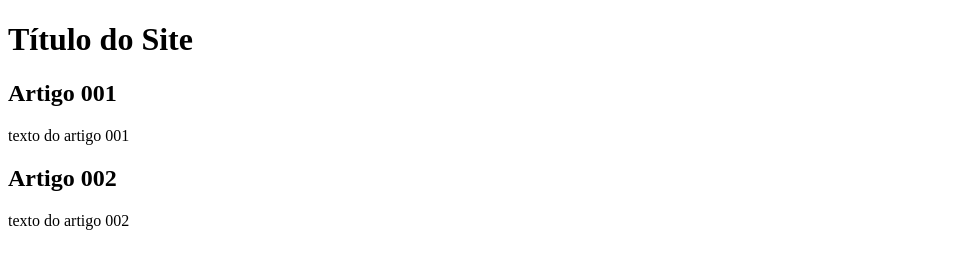
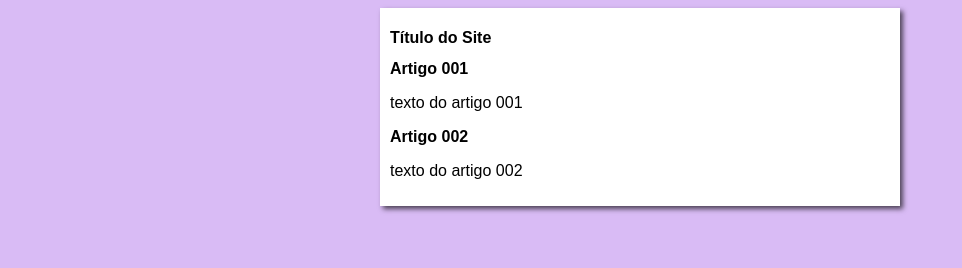
Before and after one commit to BiancoLorencini/projeto-site, a plain HTML site: page index.html in a window 1280 px wide. Shown: the whole page, without its empty margins (0-962 px from the left). Drawn offline with Linux system fonts and the light colour scheme.

Commit message:
Adicionado o CSS

```diff
--- a/index.html
+++ b/index.html
@@ -5,6 +5,7 @@
     <meta http-equiv="X-UA-Compatible" content="IE=edge">
     <meta name="viewport" content="width=device-width, initial-scale=1.0">
     <title>sobre Branch</title>
+    <link rel="stylesheet" href="style.css">
 </head>
 <body>
     <main>
--- /dev/null
+++ b/style.css
@@ -0,0 +1,16 @@
+* {
+    font-family: Arial, Helvetica, sans-serif;
+    font-size: 16px;
+}
+
+body {
+    background-color: rgb(217, 187, 245);
+}
+
+main {
+    background-color: white;
+    width: 500px;
+    margin: auto;
+    padding: 10px;
+    box-shadow: 3px 3px 5px rgba(0, 0, 0, 0.651);
+}
```
